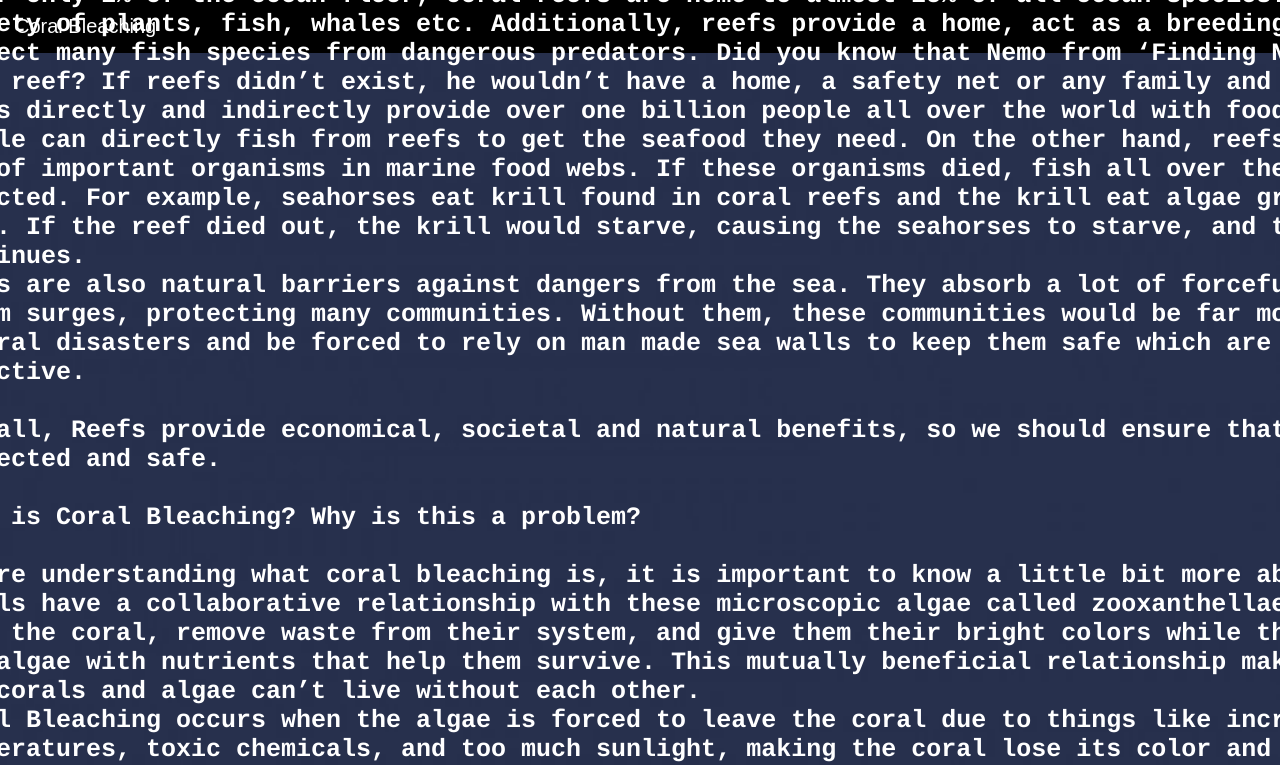
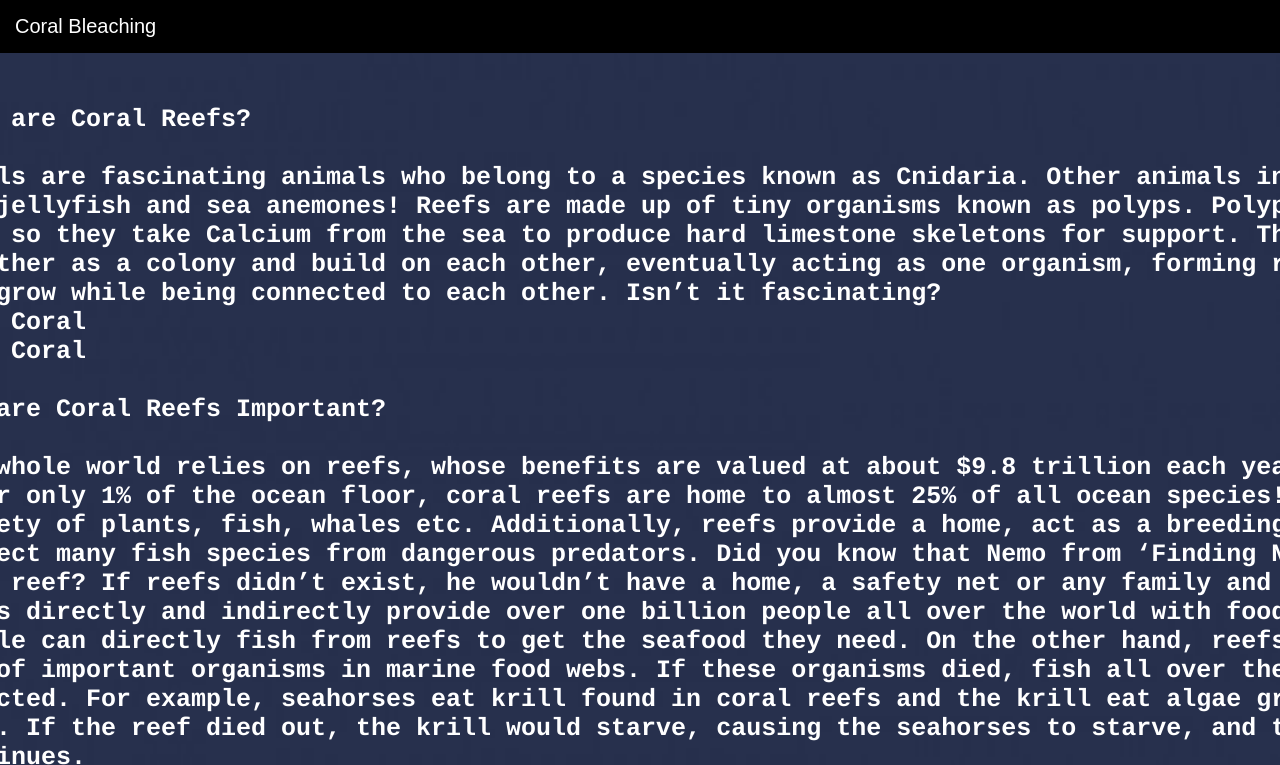
Before and after one commit to RishikaGautam/MainInfo, a plain HTML site: page index.html in a window 1280 px wide. Shown: the top 765 px of the page. Drawn offline with Linux system fonts and the light colour scheme.

Commit message:
Update styles.css

```diff
--- a/styles.css
+++ b/styles.css
@@ -40,7 +40,7 @@ a:visited{
     font-size: 25px;
     width: 1600px;
     position: absolute;
-    top:5%;
+    top:30%;
     left:45%;
     transform: translate(-40%, -40%);
 }
```
